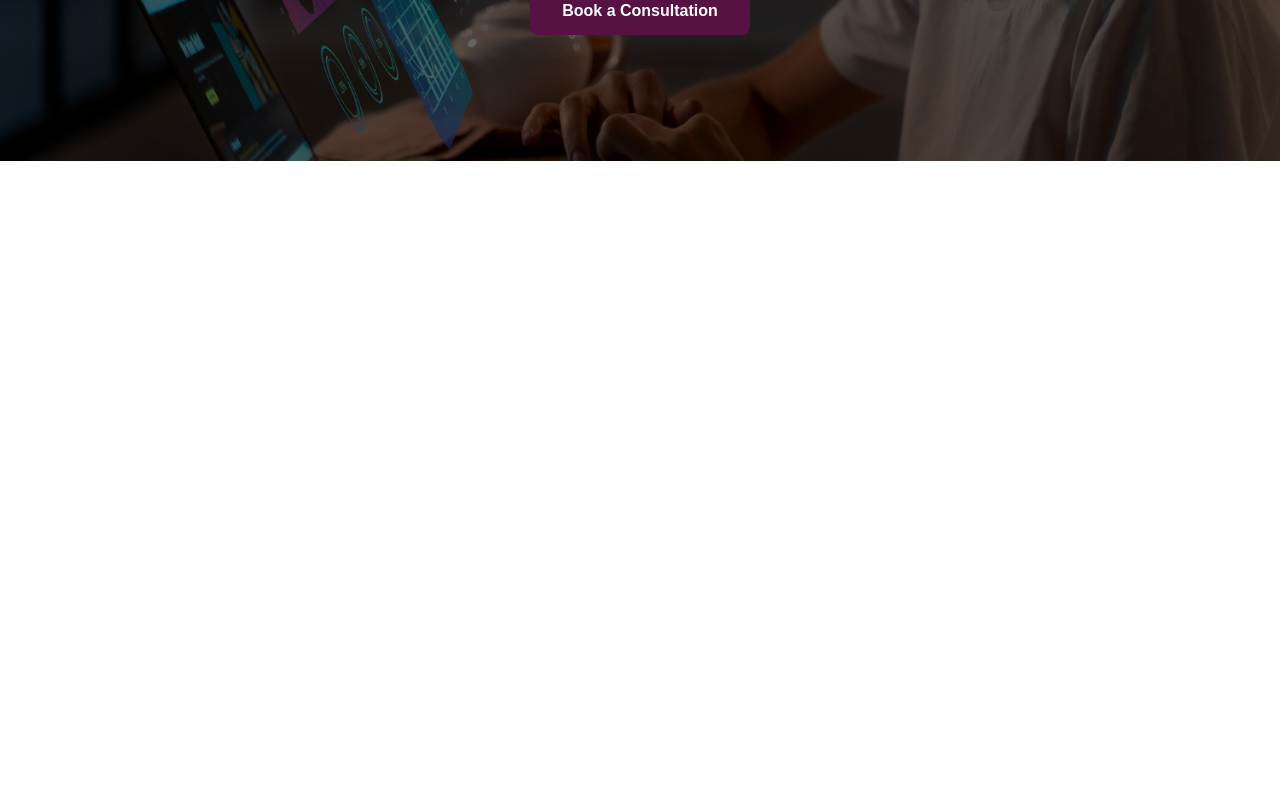
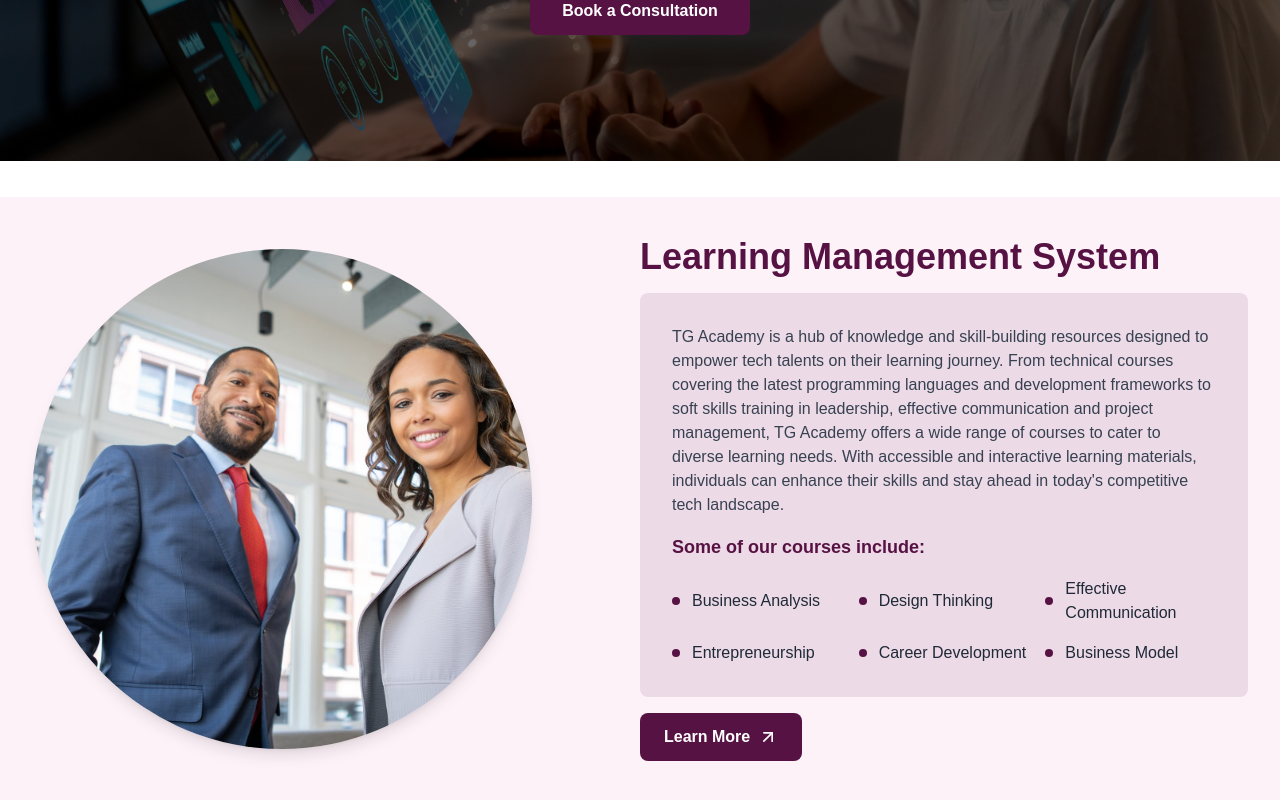
Before and after one commit to Christor90/training-development-landing, a Next.js app: page / in a window 1280 px wide. Shown: the part 546-1346 px from the top of the page. Before the commit the page ends 800 px from the top, so only its background shows below. Built offline with nearby package versions, Linux system fonts and the light colour scheme.

Commit message:
feat: implement learning management system section with circular image, description, and courses list

```diff
--- a/app/globals.css
+++ b/app/globals.css
@@ -28,6 +28,7 @@ body {
   font-family: "Nunito Sans", sans-serif;
   -webkit-font-smoothing: antialiased;
   -moz-osx-font-smoothing: grayscale;
+  /* background-color: #fff; */
 }
 
 a {
--- a/app/page.tsx
+++ b/app/page.tsx
@@ -1,12 +1,14 @@
 
 import Hero from '@/src/components/Hero/Hero';
 import Header from '../src/components/Header/Header';
+import LearningManagementSection from '@/src/components/Sections/LearningManagementSection';
 
 export default function Home() {
   return (
     <main className="min-h-screen bg-white">
       <Header />
       <Hero />
+      <LearningManagementSection />
     </main>
   );
 }
--- /dev/null
+++ b/src/components/Sections/LearningManagementSection.tsx
@@ -0,0 +1,90 @@
+
+
+import Image from 'next/image';
+import {  ArrowUpRight } from 'lucide-react';
+
+export default function LearningManagementSection() {
+  const courses = [
+    { name: 'Business Analysis' },
+    { name: 'Design Thinking' },
+    { name: 'Effective Communication' },
+    { name: 'Entrepreneurship' },
+    { name: 'Career Development' },
+    { name: 'Business Model' },
+  ];
+
+  return (
+    <>
+
+      {/* Learning Management Section */}
+      <section className=" bg-pink-50 mt-9">
+        <div className="max-w-7xl mx-auto px-4 sm:px-6 lg:px-8 py-10">
+          <div className="grid grid-cols-1 md:grid-cols-2 items-center">
+
+           {/* Left: Circular Image */}
+            <div className="flex justify-center md:justify-start">
+            <div className="relative w-80 h-80 sm:w-96 sm:h-96 md:w-[500px] md:h-[500px] rounded-full overflow-hidden shadow-lg">
+            <Image
+                src="/learningMng.jpg"
+                alt="TG Academy Learning Management System"
+                fill
+                className="object-cover"
+                quality={100}
+              />
+            </div>
+          </div>
+
+            {/* Right: Content */}
+            <div className="flex flex-col space-y-4">
+
+              {/* Heading */}
+              <h2 className="text-3xl sm:text-4xl md:text-4xl font-bold text-[#571244]">
+                Learning Management System
+              </h2>
+
+              {/* Description with Light Pink Background */}
+              <div className="bg-[#571244]/10 rounded-lg p-6 sm:p-8">
+                <p className="text-gray-700 text-base sm:text-base leading-relaxed pb-4">
+                  TG Academy is a hub of knowledge and skill-building resources designed to
+                  empower tech talents on their learning journey. From technical courses
+                  covering the latest programming languages and development frameworks to
+                  soft skills training in leadership, effective communication and project
+                  management, TG Academy offers a wide range of courses to cater to diverse
+                  learning needs. With accessible and interactive learning materials, individuals
+                  can enhance their skills and stay ahead in today's competitive tech landscape.
+                </p>
+
+              {/* Courses Subheading */}
+              <p className="text-[#571244] font-semibold text-lg pb-4">
+                Some of our courses include:
+              </p>
+              {/* Courses Grid - Two rows, three columns */}
+              <div className="grid grid-cols-1 sm:grid-cols-2 lg:grid-cols-3 gap-3 sm:gap-4">
+                {courses.map((course, index) => (
+                  <div key={index} className="flex items-center space-x-3 text-base">
+                    <span className="w-2 h-2 bg-[#571244] rounded-full flex-shrink-0" />
+                    <span className="text-gray-800 font-medium">{course.name}</span>
+                  </div>
+                ))}
+              </div>
+              </div>
+
+
+              {/* Learn More Button */}
+              <div className="">
+                <button className="inline-flex items-center space-x-2 px-6 py-3
+                 bg-[#571244] hover:bg-purple-800 text-white font-semibold rounded-lg
+                  transition-all duration-200
+                  focus:outline-none focus:ring-2 focus:ring-purple-600 focus:ring-offset-2
+                  transform hover:translate-x-1">
+                  <span>Learn More</span>
+                    <ArrowUpRight size={20} strokeWidth={2}/>
+                </button>
+              </div>
+            </div>
+          </div>
+        </div>
+      </section>
+    </>
+  );
+}
```
Also changed, not shown: public/learningMng.jpg (added).
